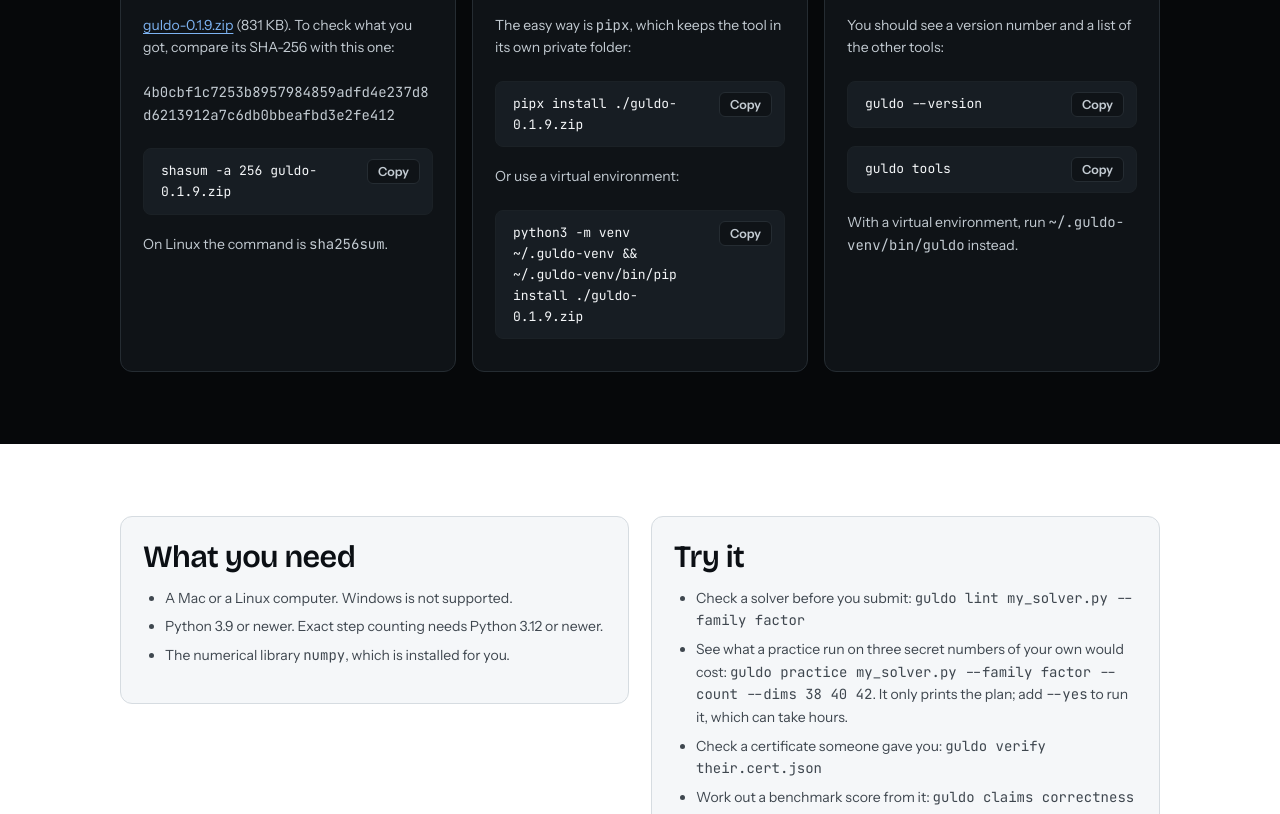
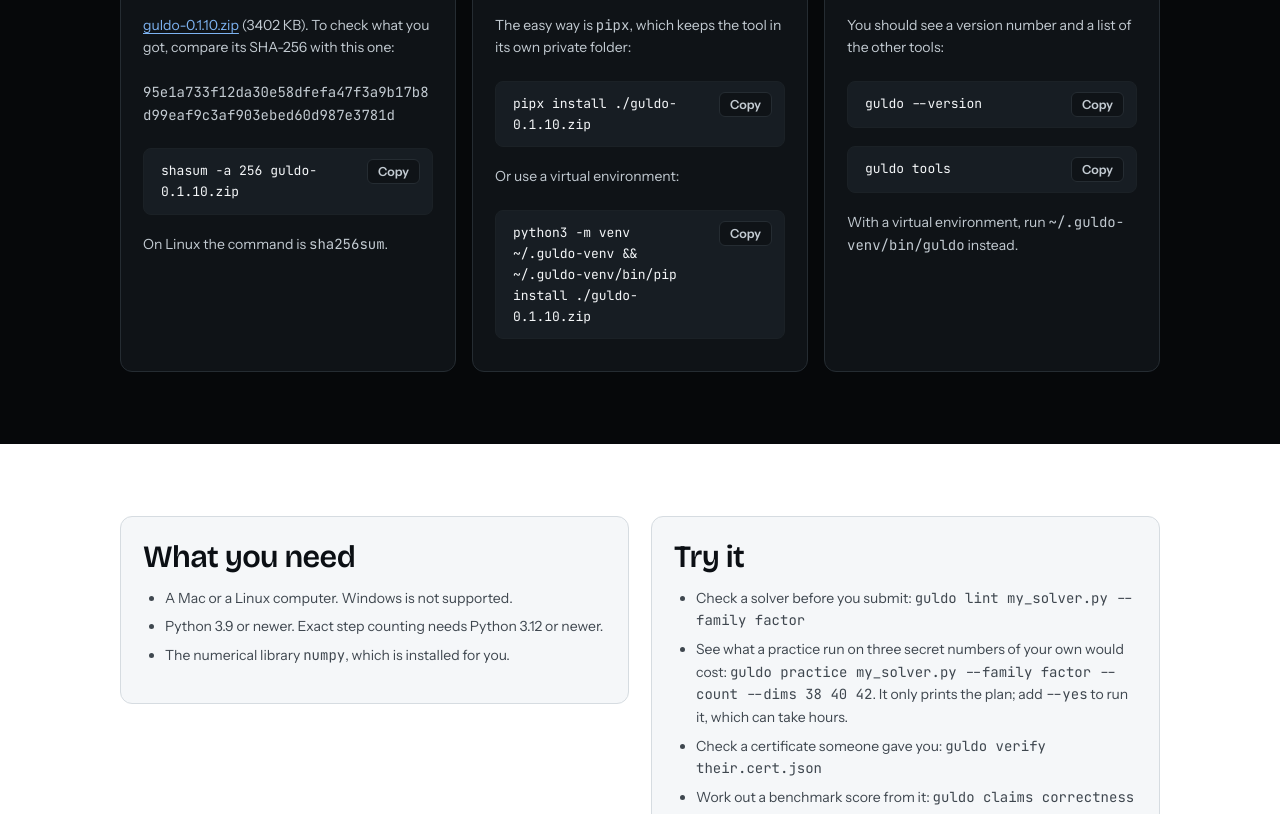
Before and after one commit to MuffinsThaCat/guldo-site, a plain HTML site: page install.html in a window 1280 px wide. Shown: the part 1250-2064 px from the top of the page. Drawn offline with nearby package versions, Linux system fonts and the light colour scheme.

Commit message:
Install page: guldo-cli 0.1.10 zip (live on PyPI too)
Co-Authored-By: Claude Sonnet 5.5 <noreply@anthropic.com>

```diff
--- a/install.html
+++ b/install.html
@@ -18,8 +18,8 @@
 </div></div>
 <div class="band dark"><div class="wrap band-in">
 <section class="block"><p class="kicker">Or from this site</p><div class="grid3">
-<div class="card step"><span class="n">1</span><h3>Download</h3><p class="fine"><a href="downloads/guldo-0.1.9.zip">guldo-0.1.9.zip</a> (831 KB). To check what you got, compare its SHA-256 with this one:</p><p class="mono fine" style="word-break:break-all">4b0cbf1c7253b8957984859adfd4e237d8d6213912a7c6db0bbeafbd3e2fe412</p><div class="cmd"><code>shasum -a 256 guldo-0.1.9.zip</code><button class="copy" type="button" data-copy="shasum -a 256 guldo-0.1.9.zip">Copy</button></div><p class="fine">On Linux the command is <span class="mono">sha256sum</span>.</p></div>
-<div class="card step"><span class="n">2</span><h3>Install</h3><p class="fine">The easy way is <span class="mono">pipx</span>, which keeps the tool in its own private folder:</p><div class="cmd"><code>pipx install ./guldo-0.1.9.zip</code><button class="copy" type="button" data-copy="pipx install ./guldo-0.1.9.zip">Copy</button></div><p class="fine">Or use a virtual environment:</p><div class="cmd"><code>python3 -m venv ~/.guldo-venv &amp;&amp; ~/.guldo-venv/bin/pip install ./guldo-0.1.9.zip</code><button class="copy" type="button" data-copy="python3 -m venv ~/.guldo-venv &amp;&amp; ~/.guldo-venv/bin/pip install ./guldo-0.1.9.zip">Copy</button></div></div>
+<div class="card step"><span class="n">1</span><h3>Download</h3><p class="fine"><a href="downloads/guldo-0.1.10.zip">guldo-0.1.10.zip</a> (3402 KB). To check what you got, compare its SHA-256 with this one:</p><p class="mono fine" style="word-break:break-all">95e1a733f12da30e58dfefa47f3a9b17b8d99eaf9c3af903ebed60d987e3781d</p><div class="cmd"><code>shasum -a 256 guldo-0.1.10.zip</code><button class="copy" type="button" data-copy="shasum -a 256 guldo-0.1.10.zip">Copy</button></div><p class="fine">On Linux the command is <span class="mono">sha256sum</span>.</p></div>
+<div class="card step"><span class="n">2</span><h3>Install</h3><p class="fine">The easy way is <span class="mono">pipx</span>, which keeps the tool in its own private folder:</p><div class="cmd"><code>pipx install ./guldo-0.1.10.zip</code><button class="copy" type="button" data-copy="pipx install ./guldo-0.1.10.zip">Copy</button></div><p class="fine">Or use a virtual environment:</p><div class="cmd"><code>python3 -m venv ~/.guldo-venv &amp;&amp; ~/.guldo-venv/bin/pip install ./guldo-0.1.10.zip</code><button class="copy" type="button" data-copy="python3 -m venv ~/.guldo-venv &amp;&amp; ~/.guldo-venv/bin/pip install ./guldo-0.1.10.zip">Copy</button></div></div>
 <div class="card step"><span class="n">3</span><h3>Check it works</h3><p class="fine">You should see a version number and a list of the other tools:</p><div class="cmd"><code>guldo --version</code><button class="copy" type="button" data-copy="guldo --version">Copy</button></div><div class="cmd"><code>guldo tools</code><button class="copy" type="button" data-copy="guldo tools">Copy</button></div><p class="fine">With a virtual environment, run <span class="mono">~/.guldo-venv/bin/guldo</span> instead.</p></div></div></section>
 </div></div>
 <div class="band light"><div class="wrap band-in">
```
Also changed, not shown: 1 other file.
